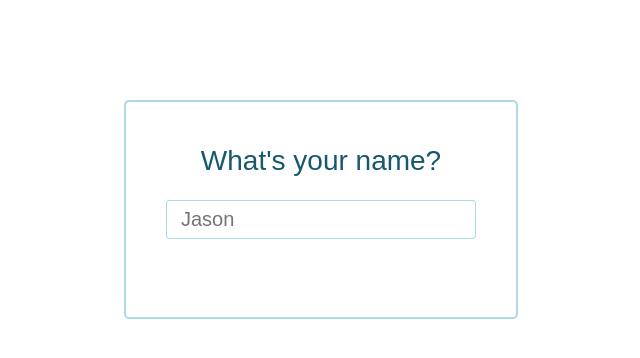
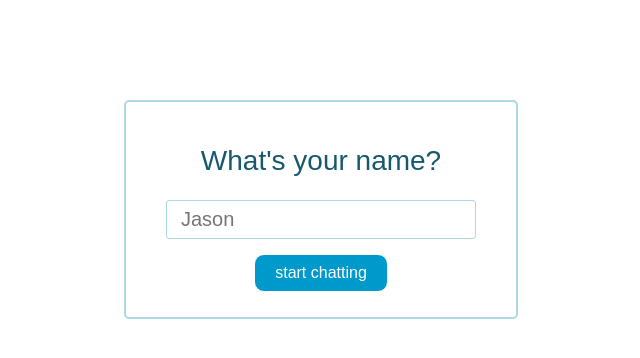
Before and after one commit to adrice727/multi-party-text-chat, a website: page public/index.html in a window 1280 px wide. Shown: the whole page, without its empty margins (319-959 px from the left). Drawn offline with nearby package versions, Linux system fonts and the light colour scheme; a web font is replaced by a local one.

Commit message:
Add button for testing.

```diff
--- a/public/index.html
+++ b/public/index.html
@@ -23,6 +23,20 @@
 
         .hidden {
             display: none;
+        }
+
+        .btn {
+            font-family: 'Muli', sans-serif;
+            font-size: 16px;
+            font-weight: 300;
+            line-height: 16px;
+            padding: 10px 20px;
+            margin: 15px 0;
+            background: #09C;
+            color: white;
+            border: 1px solid;
+            border-radius: 10px;
+            cursor: pointer;
         }
 
         .connection-status h2 {
@@ -72,6 +86,7 @@
             <h2>What's your name?</h2>
             <form id="getUserName" onsubmit="return setUserName()">
                 <input id="userName" class="user-name" type="text" placeholder="Jason">
+                <button id="setUser" class="btn" onclick="setUserName()">start chatting</submit>
             </form>
         </div>
     </div>
```
